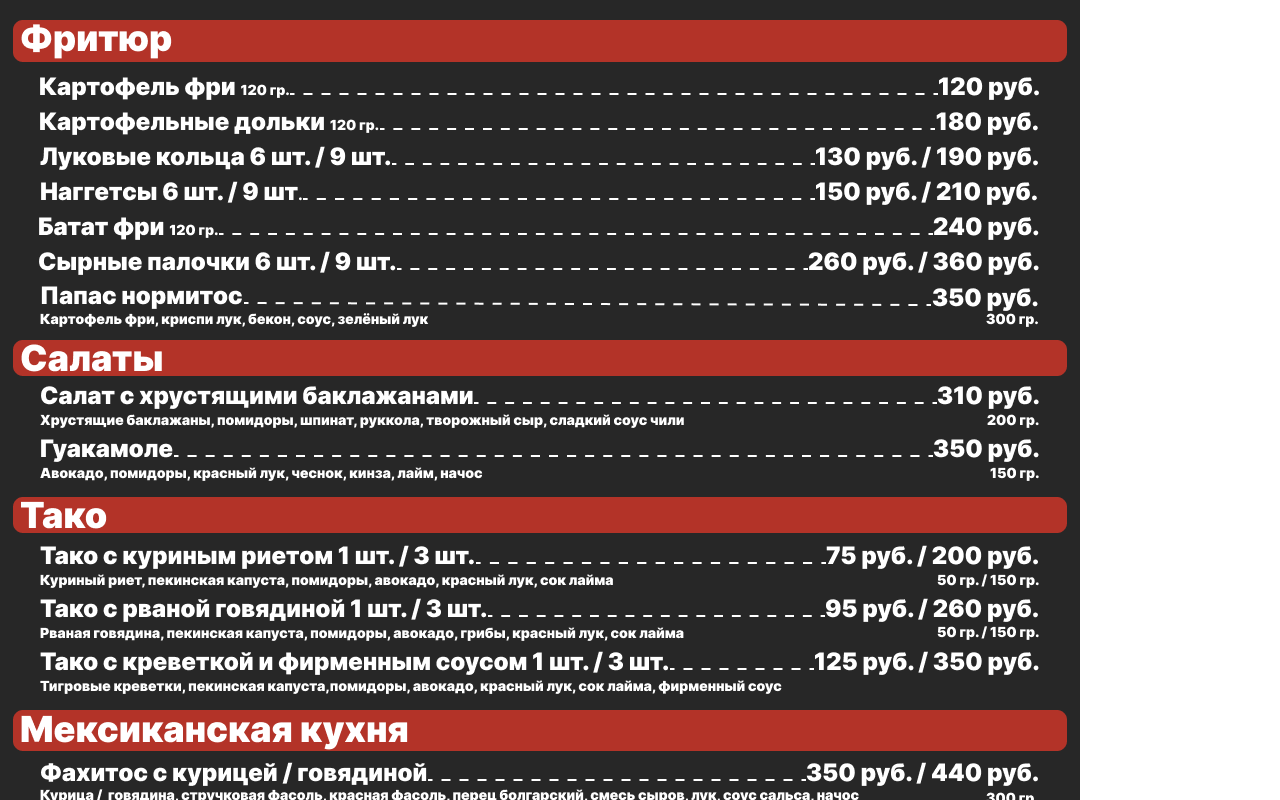
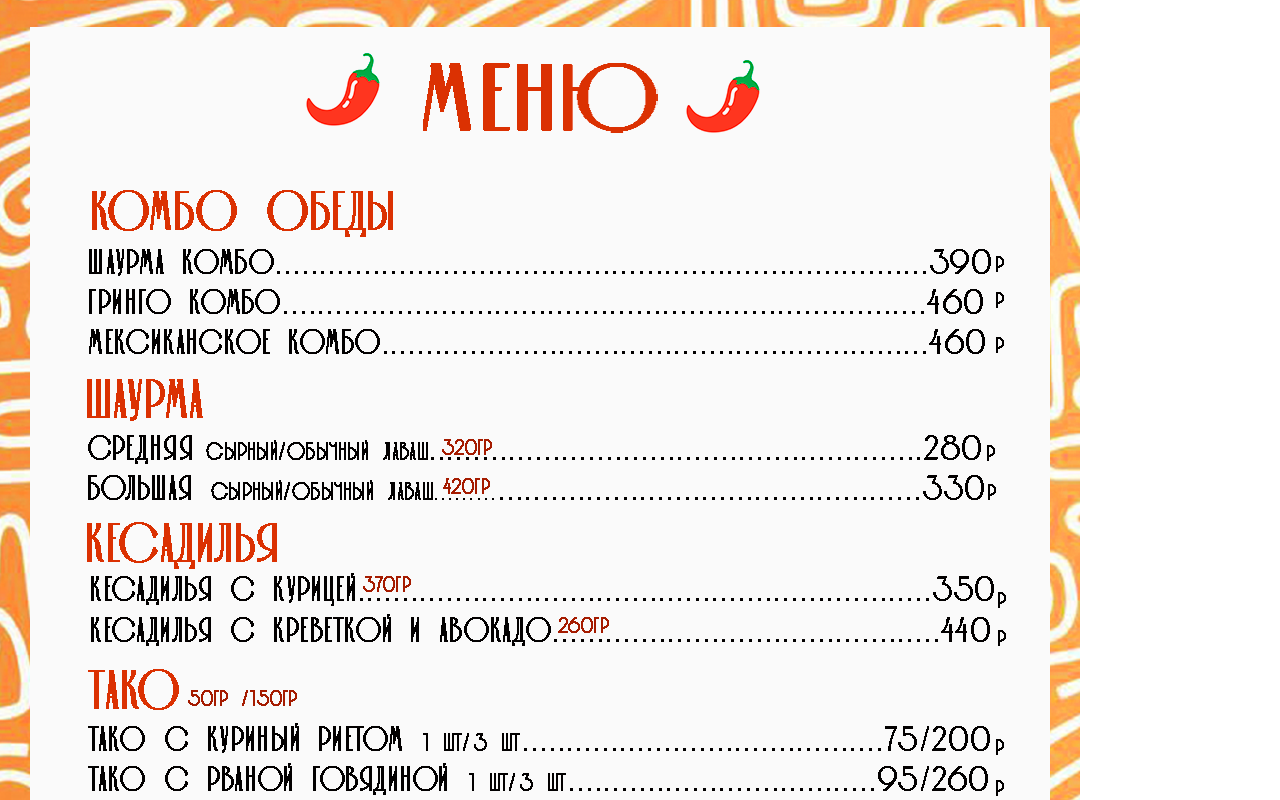
Before and after one commit to Sapizi/chpitole_menu, a Next.js app: page / in a window 1280 px wide. Shown: the top 800 px of the page. Built offline with nearby package versions, Linux system fonts and the light colour scheme.

Commit message:
обн 0310

```diff
--- a/src/app/page.tsx
+++ b/src/app/page.tsx
@@ -2,7 +2,7 @@ import "./globals.css";
 export default function Home() {
   return (
     <>
-      <img src="/VerticalMenu20_09.png" alt="menuu" className="menu"/>
+      <img src="/VerticalMenu03_10.png" alt="menuu" className="menu"/>
     </>
   );
 }
```
Also changed, not shown: public/VerticalMenu03_10.png (added).
